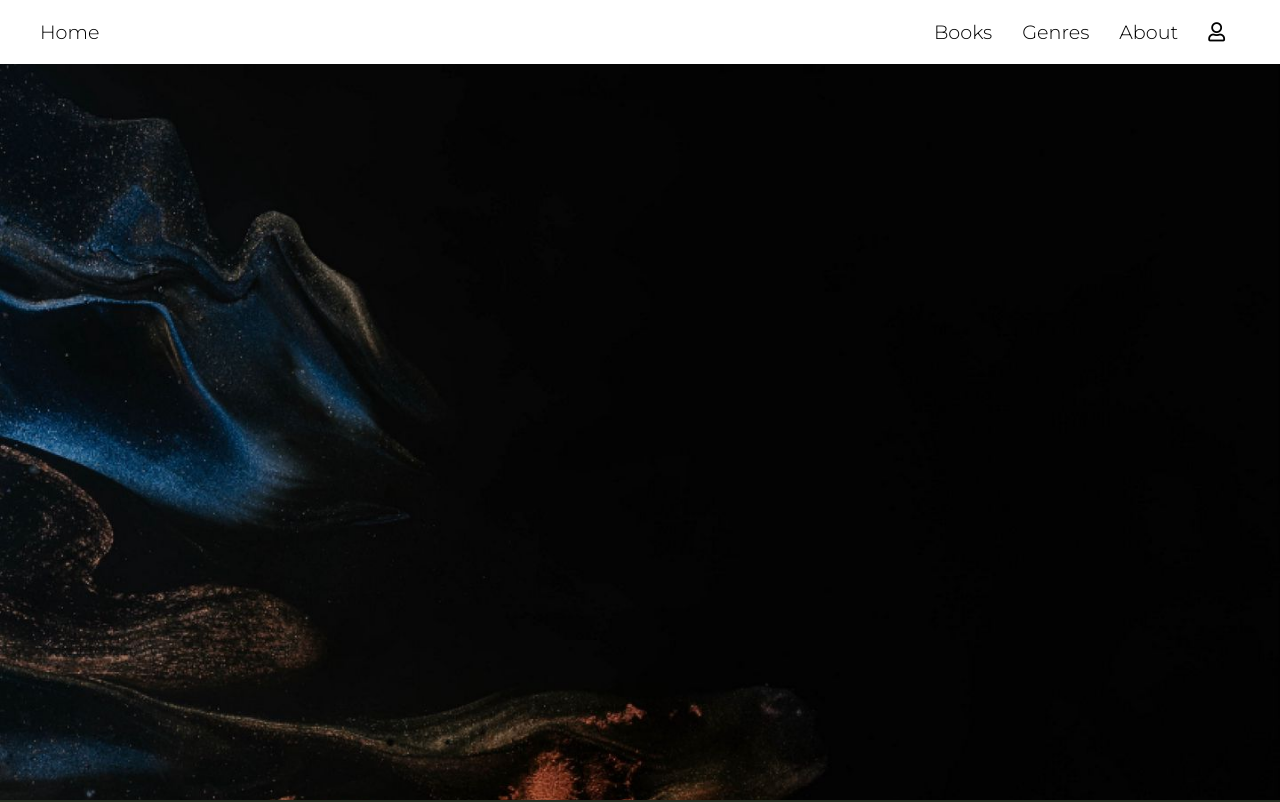
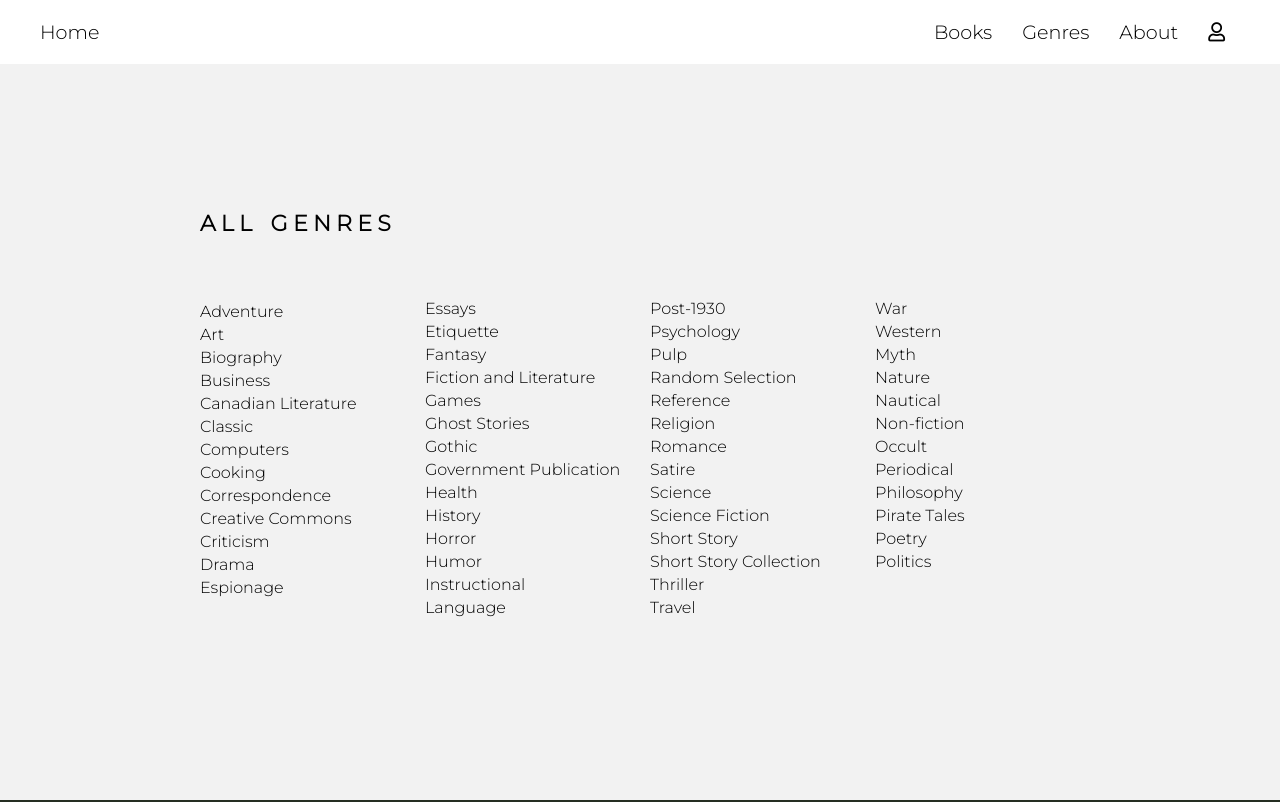
Before and after one commit to borisovboris/book-lounge, an Angular app: page /genres in a window 1280 px wide. Before the commit this address led to /. Shown: the top 802 px of the page. Built offline with nearby package versions, Linux system fonts and the light colour scheme.

Commit message:
styled genres-all-list component

```diff
--- a/src/app/app-routing.module.ts
+++ b/src/app/app-routing.module.ts
@@ -3,9 +3,10 @@ import { Routes, RouterModule } from '@angular/router';
 import { LandingPageComponent } from './landing-page/landing-page.component';
 
 const routes: Routes = [
-  { path: 'books', loadChildren: () => import('./book/book.module').then(m => m.BookModule)},
+  { path: 'books', loadChildren: () => import('./book/book.module').then(m => m.BookModule) },
+  { path: 'genres', loadChildren: () => import('./genres/genres.module').then(m => m.GenresModule) },
   { path: 'home', component: LandingPageComponent },
-  { path: '', redirectTo: '/home', pathMatch: 'full'}
+  { path: '', redirectTo: '/home', pathMatch: 'full' }
 ];
 
 @NgModule({
--- /dev/null
+++ b/src/app/genres/genres-all-list/genres-all-list.component.css
@@ -0,0 +1,29 @@
+.genres-all-container {
+    padding-left: 200px;
+    padding-right: 200px;
+    background-color: #f2f2f2;
+    min-height: 100vh
+}
+
+.genres-names ul{
+    margin-top: 50px;
+    padding: 10px 0;
+    -moz-column-count: 4;
+    -moz-column-gap: 20px;
+    -webkit-column-count: 4;
+    -webkit-column-gap: 20px;
+    column-count: 4;
+    column-gap: 20px;
+}
+
+.genres-names li {
+    list-style: none;
+    margin: 3px 0;
+    border-bottom: 1px solid transparent;
+    display: block;
+}
+
+.genres-names a:hover {
+    cursor: pointer;
+    border-bottom: 1px solid black;
+}
--- /dev/null
+++ b/src/app/genres/genres-all-list/genres-all-list.component.html
@@ -0,0 +1,9 @@
+<div class="padding-top-200 genres-all-container black-text">
+    <h1 class="medium-font small-caps letter-spacing">all genres</h1>
+    <div class="genres-names">
+        <ul>
+            <li *ngFor="let genreName of (genresNames$ | async)"><a>{{genreName}}</a></li>
+        </ul>
+    </div>
+
+</div>
--- /dev/null
+++ b/src/app/genres/genres-all-list/genres-all-list.component.ts
@@ -0,0 +1,21 @@
+import { Component, OnInit } from '@angular/core';
+import { Observable } from 'rxjs';
+import { GenreService } from 'src/app/core/services/genre.service';
+
+@Component({
+  selector: 'app-genres-all-list',
+  templateUrl: './genres-all-list.component.html',
+  styleUrls: ['./genres-all-list.component.css']
+})
+export class GenresAllListComponent implements OnInit {
+  genresNames$: Observable<Array<string>>
+
+  constructor(private genreService: GenreService) {
+    this.genresNames$ = genreService.getAllGenres();
+  }
+
+
+  ngOnInit(): void {
+  }
+
+}
--- a/src/app/genres/genres-routing.module.ts
+++ b/src/app/genres/genres-routing.module.ts
@@ -1,8 +1,9 @@
 import { NgModule } from '@angular/core';
 import { Routes, RouterModule } from '@angular/router';
+import { GenresAllListComponent } from './genres-all-list/genres-all-list.component';
 
 const routes: Routes = [
-  {path: "", pathMatch: 'full'}
+  {path: '', pathMatch: 'full', component: GenresAllListComponent}
 ];
 
 @NgModule({
--- a/src/app/genres/genres.module.ts
+++ b/src/app/genres/genres.module.ts
@@ -3,10 +3,11 @@ import { CommonModule } from '@angular/common';
 
 import { GenresRoutingModule } from './genres-routing.module';
 import { GenresAllComponent } from './genres-all/genres-all.component';
+import { GenresAllListComponent } from './genres-all-list/genres-all-list.component';
 
 
 @NgModule({
-  declarations: [GenresAllComponent],
+  declarations: [GenresAllComponent, GenresAllListComponent],
   imports: [
     CommonModule,
     GenresRoutingModule
```
Also changed, not shown: 1 other file (tests, documents, lock files or other folders).
